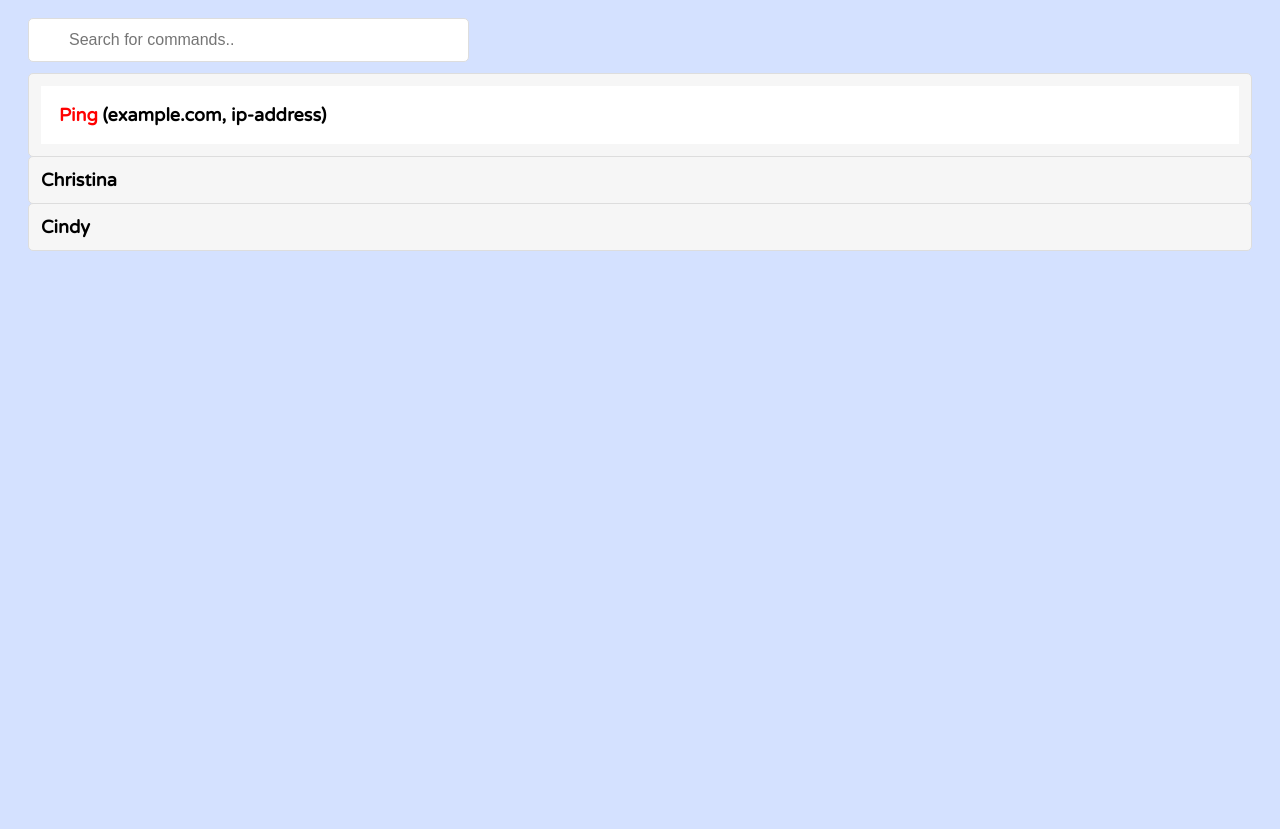
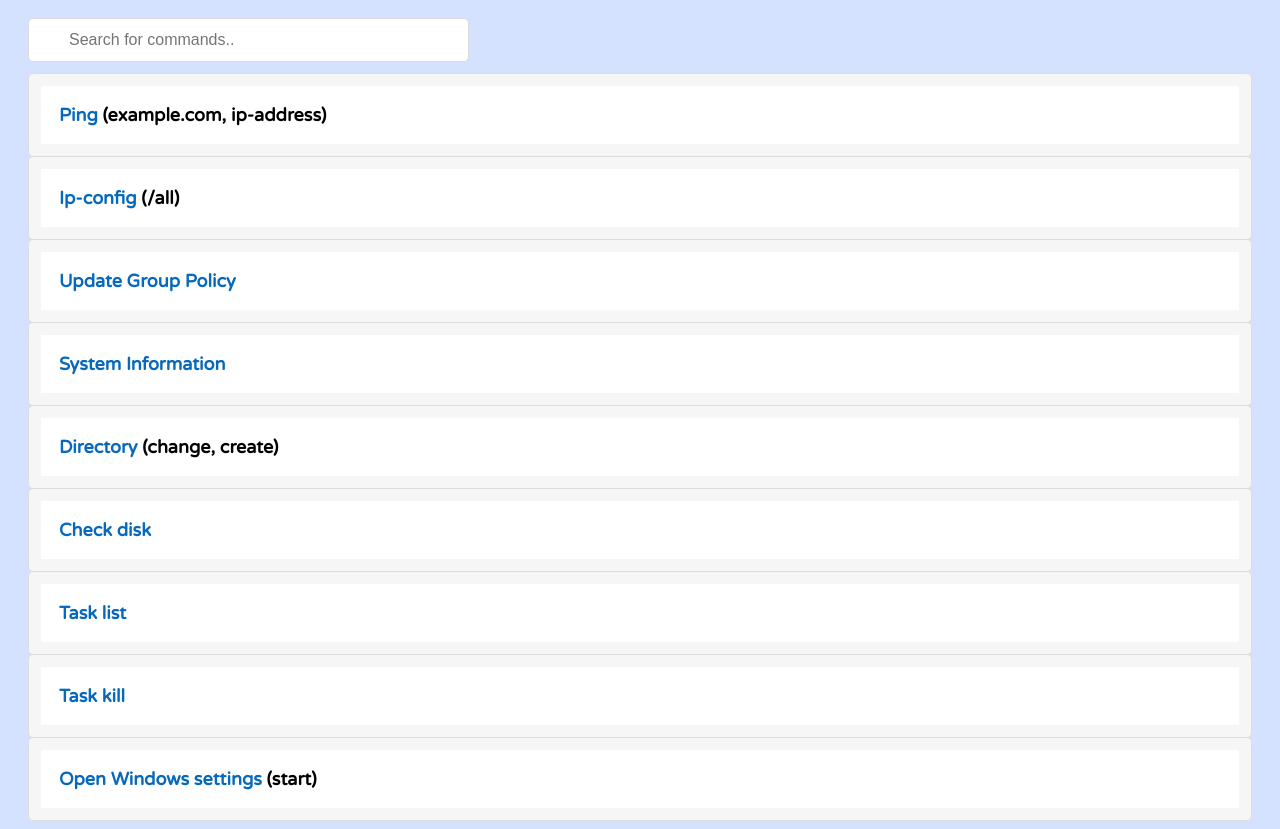
Before and after one commit to Elderflowa/sde-php, a PHP site: page /Commands.php in a window 1280 px wide. Shown: the part 41-870 px from the top of the page. Before the commit the page ends 292 px from the top, so only its background shows below. Run offline with PHP 8.4, Linux system fonts and the light colour scheme.

Commit message:
Command database

```diff
--- a/IndexITSupport/Commands.php
+++ b/IndexITSupport/Commands.php
@@ -116,9 +116,15 @@ Click nbfs://nbhost/SystemFileSystem/Templates/Scripting/EmptyPHPWebPage.php to
         <input type="text" id="myInput" onkeyup="myFunction()" placeholder="Search for commands..">
 
         <ul id="myUL" class="outline">
-            <li><a href="#"><button class="collapsible"><span style="color:red;">Ping</span> (example.com, ip-address)</button> <div  class="content"><span style="font-weight: 300; font-size: 15px;">Check if a pc has internet or acccess to other devices on the network</span></div></a></li>
-            <li><a href="#">Christina</a></li>
-            <li><a href="#">Cindy</a></li>
+            <li><a href="#"><button class="collapsible"><span style="color:#0669bb;">Ping</span> (example.com, ip-address)</button> <div  class="content"><span style="font-weight: 300; font-size: 15px;">Use "ping" to check if a pc has internet or acccess to other devices on the network.<br><br><span style="font-weight: 700;">Example:</span> ping google.com</span></div></a></li>
+            <li><a href="#"><button class="collapsible"><span style="color:#0669bb;">Ip-config</span> (/all)</button> <div  class="content"><span style="font-weight: 300; font-size: 15px;">Use "ipconfig" or "ipconfig /all" to see network adapter details.<br><br><span style="font-weight: 700;">Example:</span> ipconfig /all</span></div></a></li>
+            <li><a href="#"><button class="collapsible"><span style="color:#0669bb;">Update Group Policy</span></button> <div  class="content"><span style="font-weight: 300; font-size: 15px;">Use "gpupdate" to update group policy, "/force" can be added as an extra parameter.<br><br><span style="font-weight: 700;">Example:</span> gpupdate /force</span></div></a></li>
+            <li><a href="#"><button class="collapsible"><span style="color:#0669bb;">System Information</span></button> <div  class="content"><span style="font-weight: 300; font-size: 15px;">Use "systeminfo" to view system information.<br><br><span style="font-weight: 700;">Example:</span> systeminfo</span></div></a></li>
+            <li><a href="#"><button class="collapsible"><span style="color:#0669bb;">Directory</span> (change, create) </button> <div  class="content"><span style="font-weight: 300; font-size: 15px;">Use "mkdir" to make a new directory, and "cd" to change the current directory in Command Prompt.<br><br><span style="font-weight: 700;">Example:</span> cd [directory]</span></div></a></li>
+            <li><a href="#"><button class="collapsible"><span style="color:#0669bb;">Check disk</span></button> <div  class="content"><span style="font-weight: 300; font-size: 15px;">Use "chkdsk" to run a disk check, the parameter "/f" can be used to try to fix errors or problems.<br><br><span style="font-weight: 700;">Example:</span> chkdsk /f</span></div></a></li>
+            <li><a href="#"><button class="collapsible"><span style="color:#0669bb;">Task list</span></button> <div  class="content"><span style="font-weight: 300; font-size: 15px;">Use "tasklist" to see running processes and their process ID (PID).<br><br><span style="font-weight: 700;">Example:</span> tasklist</span></div></a></li>
+            <li><a href="#"><button class="collapsible"><span style="color:#0669bb;">Task kill</span></button> <div  class="content"><span style="font-weight: 300; font-size: 15px;">Use "taskkill" to end a process. PID required, can be forced with "/f". <br><br><span style="font-weight: 700;">Example:</span> taskkill /pid &lt;PID&gt; /f</span></div></a></li>
+            <li><a href="#"><button class="collapsible"><span style="color:#0669bb;">Open Windows settings</span> (start)</button> <div  class="content"><span style="font-weight: 300; font-size: 15px;">Open Windows settings with the command "start". <br><br><span style="font-weight: 700;">Example:</span> start ms-settings:</span></div></a></li>
         </ul>
 
         <script>
```
